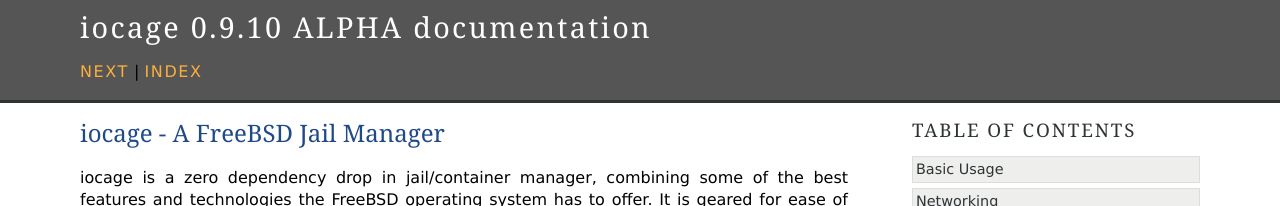
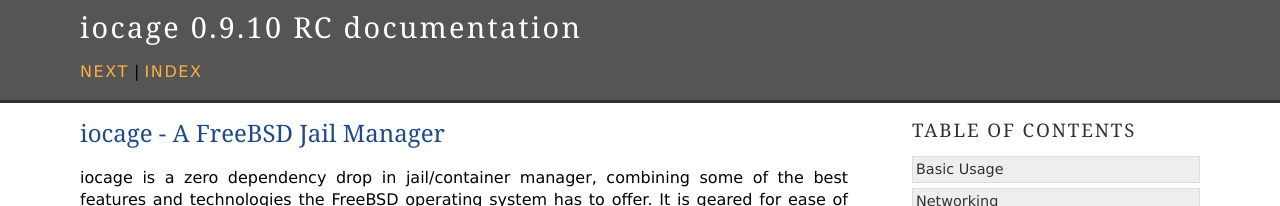
Before and after one commit to iocage/iocage, a Sphinx documentation site: the page built from doc/source/index.rst, in a window 1280 px wide. Shown: the top 206 px of the page. Built offline with Sphinx 7.4.7, drawn with Linux system fonts in a browser that asks for light colours.

Commit message:
Bump to 0.9.10 RC

```diff
--- a/doc/source/conf.py
+++ b/doc/source/conf.py
@@ -57,9 +57,9 @@
 # built documents.
 #
 # The short X.Y version.
-version = u'0.9.10 ALPHA'
+version = u'0.9.10 RC'
 # The full version, including alpha/beta/rc tags.
-release = u'0.9.10 ALPHA'
+release = u'0.9.10 RC'
 
 # The language for content autogenerated by Sphinx. Refer to documentation
 # for a list of supported languages.
@@ -257,10 +257,8 @@
 # Grouping the document tree into LaTeX files. List of tuples
 # (source start file, target name, title,
 #  author, documentclass [howto, manual, or own class]).
-latex_documents = [
-    (master_doc, 'iocage.tex', u'iocage Documentation',
-     u'Brandon Schneider and Peter Toth', 'manual'),
-]
+latex_documents = [(master_doc, 'iocage.tex', u'iocage Documentation',
+                    u'Brandon Schneider and Peter Toth', 'manual'), ]
 
 # The name of an image file (relative to this directory) to place at the top of
 # the title page.
--- a/setup.py
+++ b/setup.py
@@ -43,7 +43,7 @@
 
 setup(
     name='iocage',
-    version='0.9.10a',
+    version='0.9.10rc',
     description='A jail manager that uses ZFS.',
     author='iocage Contributors',
     author_email='https://groups.google.com/forum/#!forum/iocage',
```
Also changed, not shown: 1 other file.
